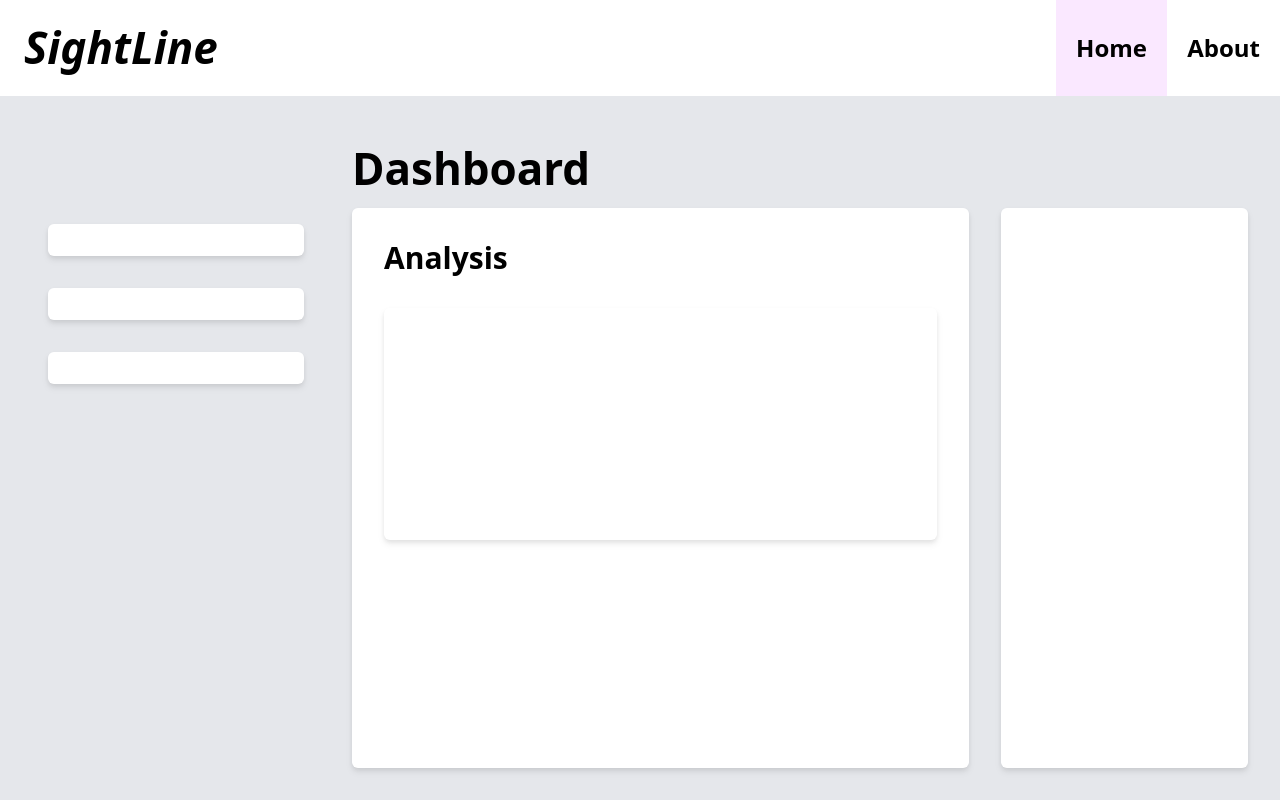
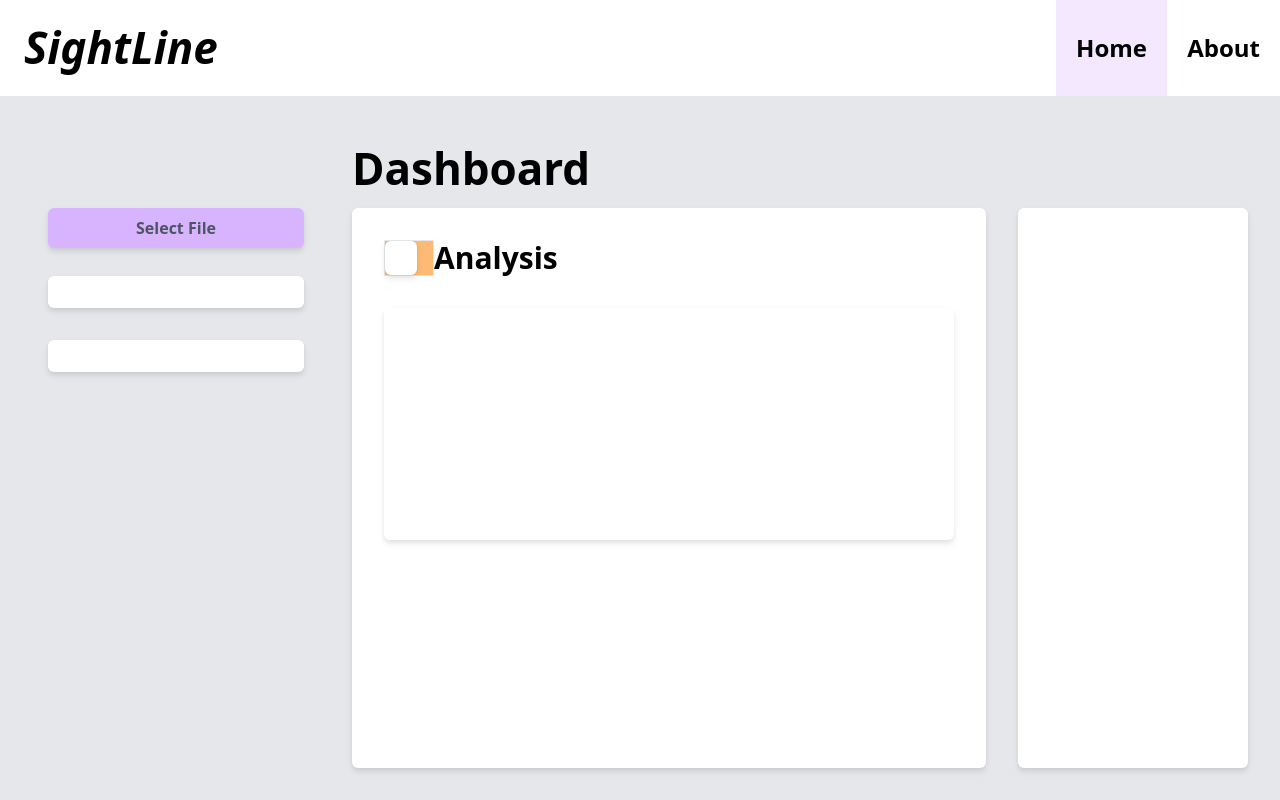
Before and after one commit to Geeknerd1337/SightLine, a Next.js app in the folder Frontend/inclusive-play/: page / in a window 1280 px wide. Built offline with nearby package versions, Linux system fonts and the light colour scheme.

Commit message:
select file button
-basic button
-figuring out how to change rounded card color

```diff
--- a/Frontend/inclusive-play/src/components/NavigationBar.tsx
+++ b/Frontend/inclusive-play/src/components/NavigationBar.tsx
@@ -14,7 +14,7 @@ export default function NavigationBar(props: NavigationBarProps) {
 
 	// * render functions
 	const renderButton = (index: number, name: string) => {
-		let css = pageIndex == index ? "flex-auto bg-fuchsia-100" : "flex-auto"
+		let css = pageIndex == index ? "flex-auto bg-purple-100" : "flex-auto"
 
 		return (
 			<button
--- a/Frontend/inclusive-play/src/views/HomeView.tsx
+++ b/Frontend/inclusive-play/src/views/HomeView.tsx
@@ -18,7 +18,12 @@ export default function HomeView() {
 	const renderLeftColumn = () => {
 		return (
 			<div className="flex-auto flex flex-col">
-				<RoundedCard className="p-4"></RoundedCard>
+				{/* <select className="mx-4 mb-3 py-2 drop-shadow-md rounded-md bg-purple-300 font-bold text-gray-600"></select>	 */}
+
+				<button className="mx-4 mb-3 py-2 drop-shadow-md rounded-md bg-purple-300 font-bold
+				text-gray-600">Select File</button>
+
+				{/* <RoundedCard className="p-4"></RoundedCard> */}
 				<RoundedCard className="p-4" />
 				<RoundedCard className="p-4" />
 			</div>
@@ -29,9 +34,20 @@ export default function HomeView() {
 			<>
 				<div className="absolute top-34 text-4.5xl font-bold">Dashboard</div>
 				<RoundedCard>
-					<div className="p-4 font-semibold text-3xl">Analysis</div>
+
+
+					<div className="flex p-4 font-semibold text-3xl justify-items-start flex-row">
+						<RoundedCard className="flex border bg-orange-300 pr-4" />
+
+						Analysis
+
+					</div>
+
 					<RoundedCard className="flex drop-shadow-mg h-1/2 p-4 p-top" />
+
+
 				</RoundedCard>
+
 			</>
 		)
 	}
@@ -48,10 +64,9 @@ export default function HomeView() {
 		<>
 			<div className="h-20">{renderSubHeader()}</div>
 			<div className="flex-1 flex m-8 gap-8 flex-row text-black">
-				<div className="w-72 flex flex-col ">{renderLeftColumn()}</div>
+				<div className="w-72 flex flex-col">{renderLeftColumn()}</div>
 				<div className="flex-auto flex flex-col grow-2">{renderMiddleColumn()}</div>
 				<div className="flex-auto flex flex-col">{renderRightColumn()}</div>
-				{/* <RoundedCard text="Hello" /> */}
 			</div>
 		</>
 	)
```
